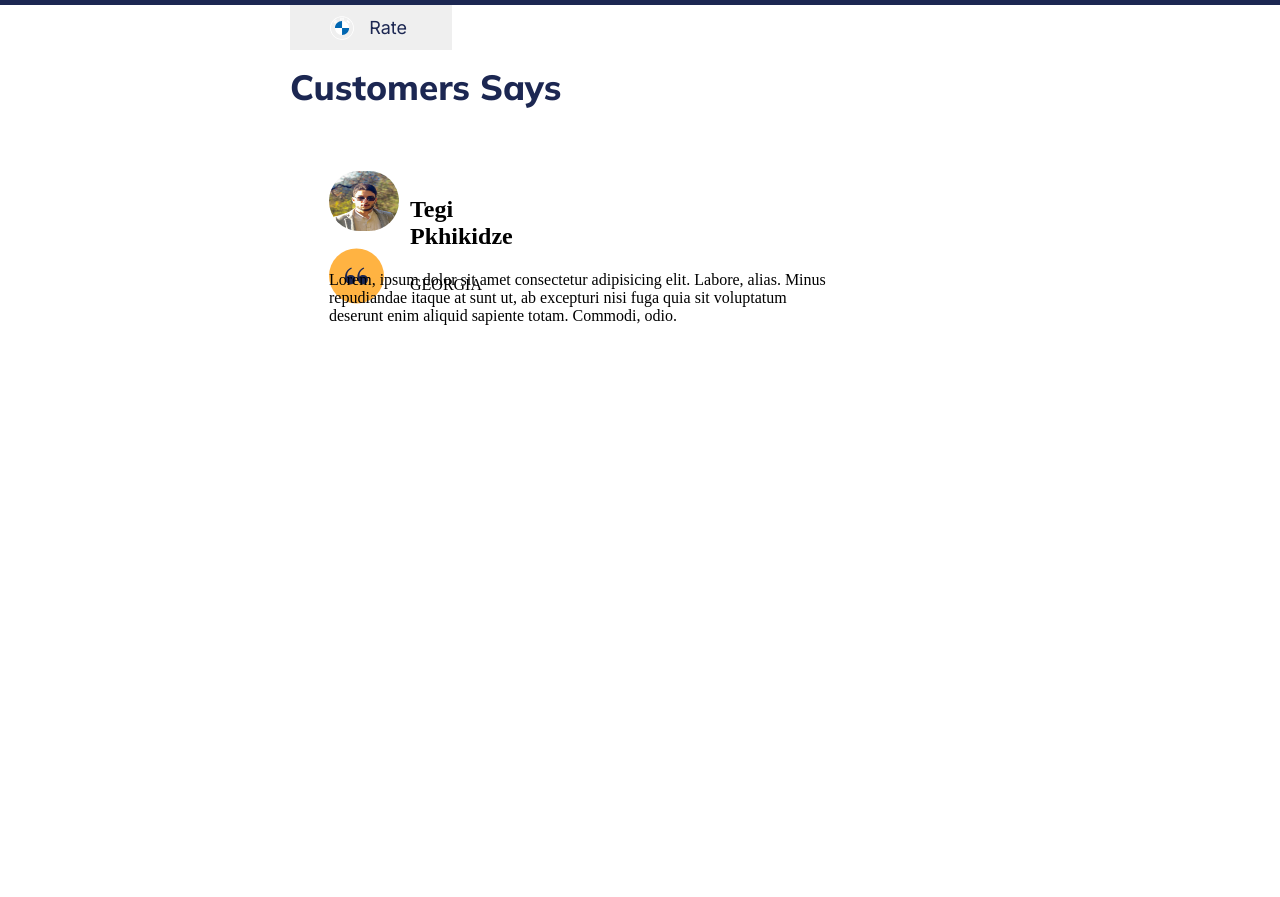
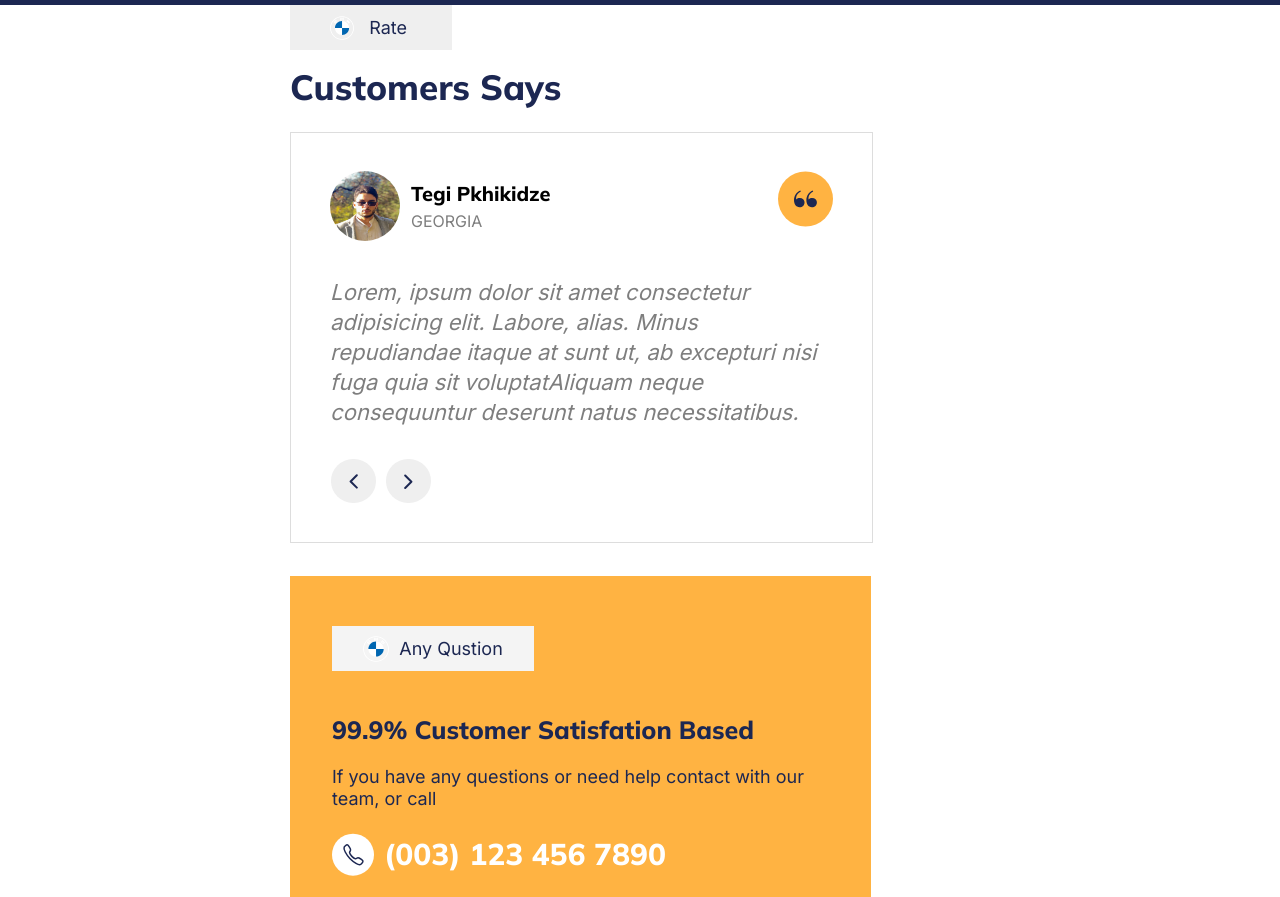
Before and after one commit to Pkhikidze/firstdifficulttask, a plain HTML site: page index.html in a window 1280 px wide. Shown: the part 5360-6257 px from the top of the page. Drawn offline with Linux system fonts and the light colour scheme.

Commit message:
addnewdiv

```diff
--- a/index.html
+++ b/index.html
@@ -392,7 +392,7 @@
             </div>
         </div>
     </div>
-    <div>
+    <div class="main-form-div">
         <div class="formbox">
             <div class="formbox__firstbox">
                 <div class="costumersbox">
@@ -410,8 +410,8 @@
                                     <div class="profile">
                                         <img src="images/profile.jpg" alt="profile">
                                         <div class="name">
-                                            <h2>Tegi Pkhikidze</h2>
-                                            <span>GEORGIA</span>
+                                            <h2 class="name__h2">Tegi Pkhikidze</h2>
+                                            <span class="name__span">GEORGIA</span>
                                         </div>
                                     </div>
                                     <div class="article">
@@ -419,16 +419,32 @@
                                     </div>
                                 </div>
                                 <p>Lorem, ipsum dolor sit amet consectetur adipisicing elit. Labore, alias. Minus repudiandae itaque at sunt ut,
-                                    ab excepturi nisi fuga quia sit voluptatum deserunt enim aliquid sapiente totam. Commodi, odio.</p>
+                                    ab excepturi nisi fuga quia sit voluptatAliquam neque consequuntur deserunt natus necessitatibus.</p>
                             </div>
                             <div class="pages">
-
+                                <button type="button" class="pages__button buttonhover"><img src="images/Vectorleft.svg"></button>
+                                <button type="button" class="pages__button buttonhover"><img src="./images/Vectorright.svg"></button>
                             </div>
                         </div>
                     </div>
                 </div>
                 <div class="anyqustion">
-
+                    <div class="anyqustion__box" >
+                        <div class="qustion-heder">
+                            <img src="images/logo-light.svg" alt="logo">
+                            <h2>Any Qustion</h2>
+                        </div>
+                        <div class="content">
+                            <h2>99.9% Customer Satisfation Based</h2>
+                            <span>
+                                If you have any questions or need help contact with our team, or call
+                            </span>
+                        </div>
+                        <div class="number-box">
+                            <img src="images/QustionIcon.svg" alt="icon">
+                            <a href="tel:(003) 123 456 7890">(003) 123 456 7890</a>
+                        </div>
+                    </div>
                 </div>
             </div>
             <div class="formbox__secondbox">
--- a/styles/styles.css
+++ b/styles/styles.css
@@ -1073,15 +1073,6 @@ nav+div+div{
     width: 581px;
     height: 538.18px;
 }
-.anyqustion {
-    display: flex;
-    flex-direction: column;
-    align-items: flex-start;
-    padding: 50px 42px;
-    gap: 10px;
-    width: 581px;
-    height: 321px;
-}
 .costumerbox__title{
     display: flex;
     flex-direction: column;
@@ -1093,12 +1084,12 @@ nav+div+div{
 }
 .costumersays{
     display: flex;
-    flex-direction: column;
-    align-items: flex-start;
-    padding: 39px;
+    align-items: center;
     gap: 10px;
     width: 581px;
     height: 411.18px;
+    border: 1px solid rgba(221, 221, 221, 1);
+    justify-content: center;
 }
 .costumerbox__title button{
     display: flex;
@@ -1154,12 +1145,12 @@ nav+div+div{
 }
 .infobox__header{
     display: flex;
-    flex-direction: column;
     align-items: flex-start;
     padding: 0px;
     gap: 17px;
     width: 503px;
-    height: 67px;
+    height: 70px;
+    margin-bottom: 20px;
 }
 .profile{
     display: flex;
@@ -1172,7 +1163,7 @@ nav+div+div{
 }
 .profile>img{
     width: 70px;
-    height: 60px;
+    height: 70px;
     border-radius: 40px;
 }
 .name{
@@ -1184,3 +1175,138 @@ nav+div+div{
     width: 122px;
     height: 50px;
 }
+.name__h2{
+    display: flex;
+    width: 150px;
+    margin: 0;
+    font-family: 'Mulish';
+    font-style: normal;
+    font-weight: 700;
+    font-size: 20px;
+    line-height: 25px;
+}
+.name__span{
+    color: rgba(126, 126, 126, 1);
+    font-family: 'Inter';
+    font-style: normal;
+    font-weight: 400;
+    font-size: 16px;
+    line-height: 19px;
+}
+.article{
+    display: flex;
+    flex-direction: row-reverse;
+    flex: 1;
+}
+.pages{
+    display: flex;
+    justify-content: center;
+    align-items: center;
+    gap: 10px;
+    width: 102px;
+    height: 46.18px;
+}
+.pages__button{
+    display: flex;
+    justify-content: center;
+    align-items: center;
+    width: 44.8px;
+    height: 44.8px;
+    border-radius: 50px;
+    border: none;
+}
+.buttonhover:hover{
+    background-color: rgba(255, 179, 66, 1);
+}
+.infobox__header+p{
+    font-family: 'Inter';
+    font-style: italic;
+    font-weight: 400;
+    font-size: 22px;
+    line-height: 136.02%;
+    margin: 0;
+    color: rgba(126, 126, 126, 1);
+}
+.anyqustion{
+    display: flex;
+    flex-direction: column;
+    align-items: center;
+    justify-content: center;
+    gap: 10px;
+    width: 581px;
+    height: 321px;
+    background-color: rgba(255, 179, 66, 1);
+}
+.anyqustion__box{
+    display: flex;
+    flex-direction: column;
+    align-items: flex-start;
+    padding: 0px;
+    gap: 22px;
+    width: 497px;
+    height: 221px;
+}
+.qustion-heder{
+    display: flex;
+    justify-content: center;
+    align-items: center;
+    padding: 8px 16px 7px;
+    gap: 10px;
+    width: 170px;
+    height: 30px;
+    background: rgba(244, 244, 244, 1);
+
+}
+.qustion-heder>img{
+    width: 26px;
+    height: 26px;
+}
+.qustion-heder>h2{
+    font-family: 'Inter';
+    font-style: normal;
+    font-weight: 500;
+    font-size: 18px;
+    line-height: 22px;
+    color: rgba(28, 39, 82, 1);
+}
+.content{
+    display: flex;
+    flex-direction: column;
+    align-items: flex-start;
+    padding: 0px;
+    width: 497px;
+}
+.content>h2{
+    font-family: 'Mulish';
+    font-style: normal;
+    font-weight: 800;
+    font-size: 25px;
+    line-height: 31px;
+    color: rgba(28, 39, 82, 1);
+}
+.content>span{
+    font-family: 'Inter';
+    font-style: normal;
+    font-weight: 400;
+    font-size: 18px;
+    line-height: 22px;
+    color: rgba(28, 39, 82, 1);
+}
+.number-box{
+    display: flex;
+    flex-direction: row;
+    align-items: center;
+    padding: 0px;
+    gap: 10px;
+    width: 344px;
+    height: 45px;
+}
+.number-box>a{
+    font-family: 'Mulish';
+    font-style: normal;
+    font-weight: 800;
+    font-size: 30px;
+    line-height: 151.52%;
+    text-decoration: none;
+    color: rgba(255, 255, 255, 1);
+}
```
Also changed, not shown: images/QustionIcon.svg (added), images/Vectorleft.svg (added), images/Vectorright.svg (added).
